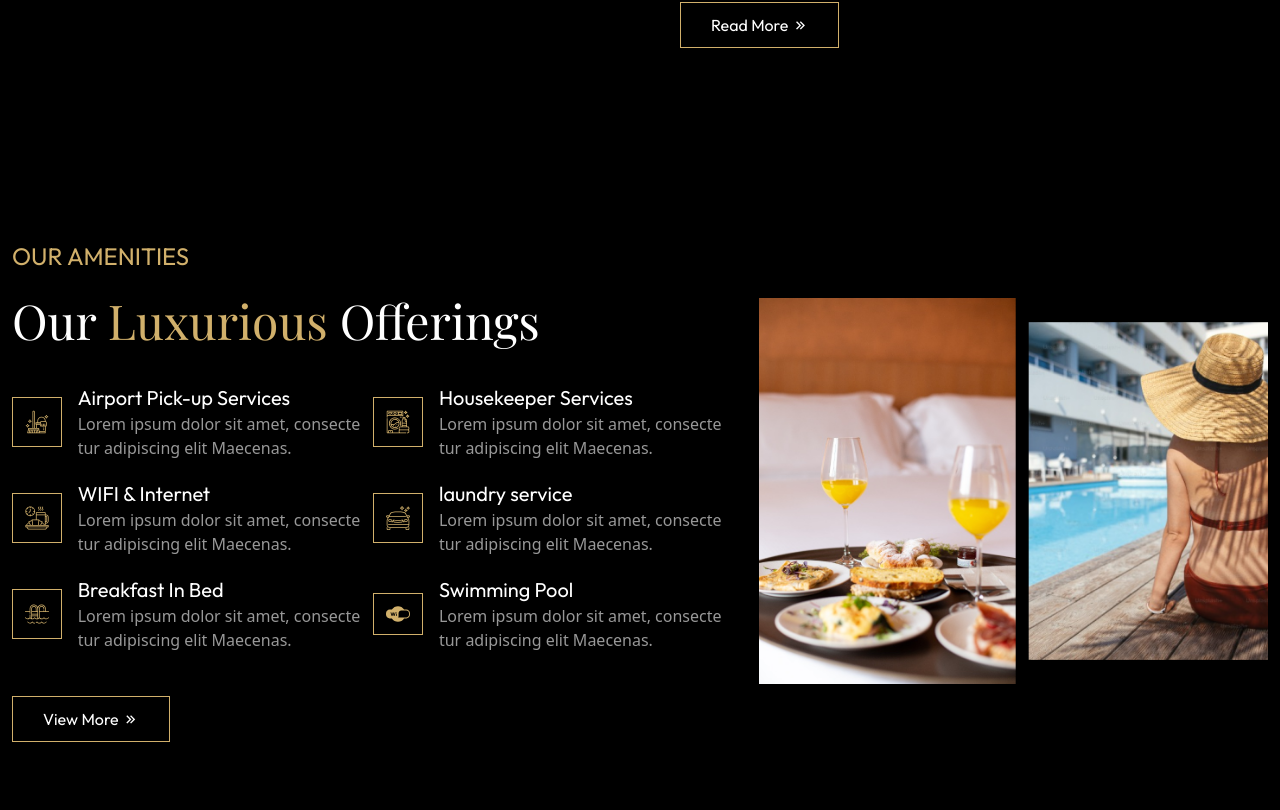
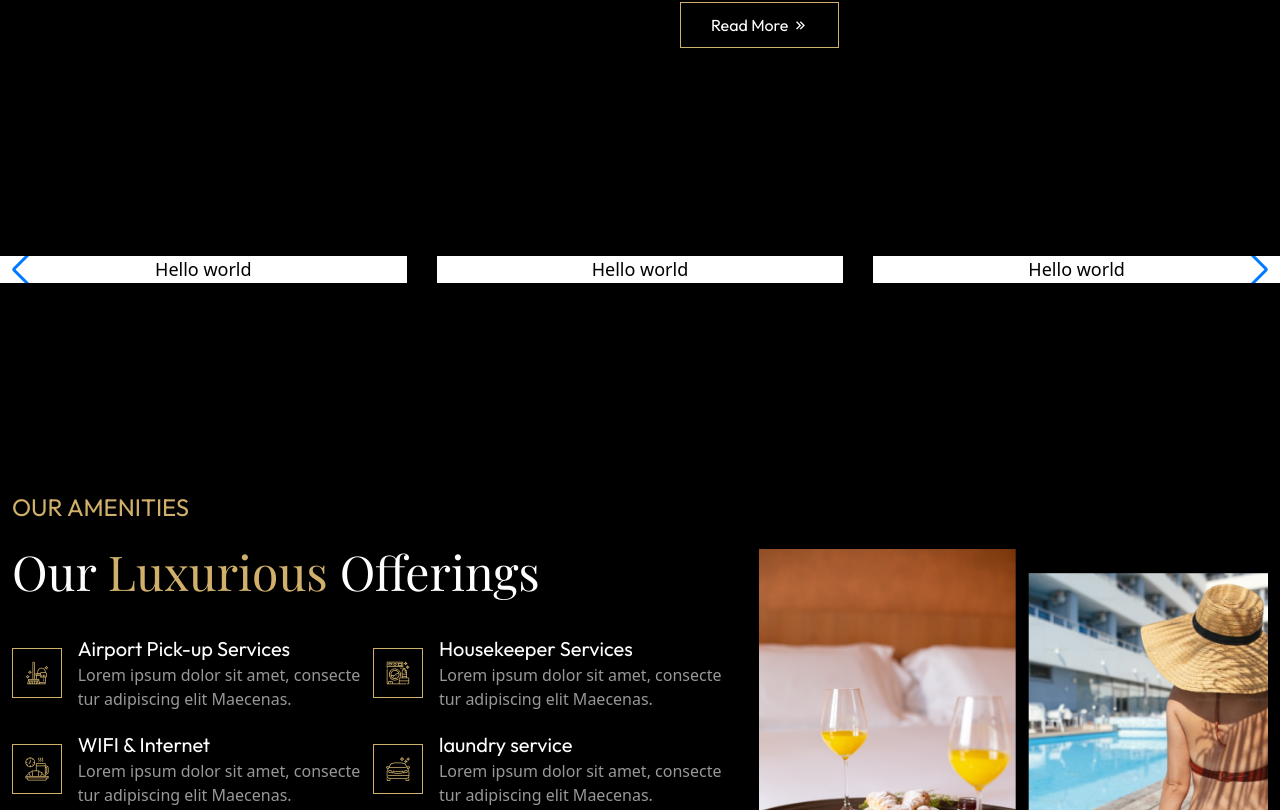
Before and after one commit to TechX-Internship/TechX_15, a Next.js app: page / in a window 1280 px wide. Shown: the part 1410-2220 px from the top of the page. Built offline with nearby package versions, Linux system fonts and the light colour scheme.

Commit message:
Started Room and slider section

```diff
--- a/package.json
+++ b/package.json
@@ -13,7 +13,8 @@
     "next": "14.0.4",
     "react": "^18",
     "react-dom": "^18",
-    "remixicon": "^4.0.1"
+    "remixicon": "^4.0.1",
+    "swiper": "^11.0.5"
   },
   "devDependencies": {
     "autoprefixer": "^10.0.1",
--- /dev/null
+++ b/src/app/Components/RoomsAndSuits.jsx
@@ -0,0 +1,64 @@
+'use client';
+
+import React, { useRef, useState } from 'react';
+import { Swiper, SwiperSlide } from 'swiper/react';
+import 'swiper/css';
+import 'swiper/css/navigation';
+import '../styles.css';
+import { Navigation } from 'swiper/modules';
+
+export default function RoomsAndSuits() {
+    return (
+        <section className='bg-black'>
+            <div className="container m-auto py-28">
+                <Swiper navigation={true} modules={[Navigation]} className="mySwiper" slidesPerView={3} spaceBetween={30} loop={true}>
+                        <SwiperSlide>
+                            <div className='swipe-slide'>
+                                <h1>Hello world</h1>
+                            </div>
+                        </SwiperSlide>
+                        <SwiperSlide>
+                            <div className='swipe-slide'>
+                                <h1>Hello world</h1>
+                            </div>
+                        </SwiperSlide>
+                        <SwiperSlide>
+                            <div className='swipe-slide'>
+                                <h1>Hello world</h1>
+                            </div>
+                        </SwiperSlide>
+                        <SwiperSlide>
+                            <div className='swipe-slide'>
+                                <h1>Hello world</h1>
+                            </div>
+                        </SwiperSlide>
+                        <SwiperSlide>
+                            <div className='swipe-slide'>
+                                <h1>Hello world</h1>
+                            </div>
+                        </SwiperSlide>
+                        <SwiperSlide>
+                            <div className='swipe-slide'>
+                                <h1>Hello world</h1>
+                            </div>
+                        </SwiperSlide>
+                        <SwiperSlide>
+                            <div className='swipe-slide'>
+                                <h1>Hello world</h1>
+                            </div>
+                        </SwiperSlide>
+                        <SwiperSlide>
+                            <div className='swipe-slide'>
+                                <h1>Hello world</h1>
+                            </div>
+                        </SwiperSlide>
+                        <SwiperSlide>
+                            <div className='swipe-slide'>
+                                <h1>Hello world</h1>
+                            </div>
+                        </SwiperSlide>
+                </Swiper>
+            </div>
+        </section>
+    );
+}
--- a/src/app/globals.css
+++ b/src/app/globals.css
@@ -37,12 +37,12 @@
     font-family: var(--font-playfair);
 }
 
-header .menu li {
+.menu li {
     transition: all 0.2s linear;
     font-family: var(--font-outfit);
 }
 
-header .menu li:hover {
+.menu li:hover {
     color: var(--color-primary);
 }
 
--- a/src/app/page.js
+++ b/src/app/page.js
@@ -6,6 +6,7 @@ import Offerings from "./Components/Offerings";
 import VideoSection from "./Components/VideoSection";
 import ReserveFormSection from "./Components/ReserveFormSection";
 import Footer from "@/components/Footer";
+import RoomsAndSuits from "./Components/RoomsAndSuits";
 
 
 export default function Home() {
@@ -14,6 +15,7 @@ export default function Home() {
             <Header />
             <MainBanner />
             <AboutUs />
+            <RoomsAndSuits />
             <Offerings />
             <Hotels />
             <VideoSection />
--- /dev/null
+++ b/src/app/styles.css
@@ -0,0 +1,24 @@
+.swiper {
+    width: 100%;
+    height: 100%;
+}
+
+.swiper-slide {
+    text-align: center;
+    font-size: 18px;
+    display: flex;
+    justify-content: center;
+    align-items: center;
+}
+
+.swiper-slide img {
+    display: block;
+    width: 100%;
+    height: 100%;
+    object-fit: cover;
+}
+
+.swipe-slide{
+    width: 100%;
+    background-color: white;
+}
--- a/src/components/Footer.jsx
+++ b/src/components/Footer.jsx
@@ -32,16 +32,16 @@ const Footer = () => {
                 <div>
                     <ul className="flex gap-3">
                         <li className="color-primary text-2xl">
-                            <i class="ri-google-fill"></i>
+                            <i className="ri-google-fill"></i>
                         </li>
                         <li className="color-primary text-2xl">
-                            <i class="ri-linkedin-box-fill"></i>
+                            <i className="ri-linkedin-box-fill"></i>
                         </li>
                         <li className="color-primary text-2xl">
-                            <i class="ri-instagram-fill"></i>
+                            <i className="ri-instagram-fill"></i>
                         </li>
                         <li className="color-primary text-2xl">
-                            <i class="ri-twitter-fill"></i>
+                            <i className="ri-twitter-fill"></i>
                         </li>
                     </ul>
                 </div>
```
Also changed, not shown: 1 other file (tests, documents, lock files or other folders).
